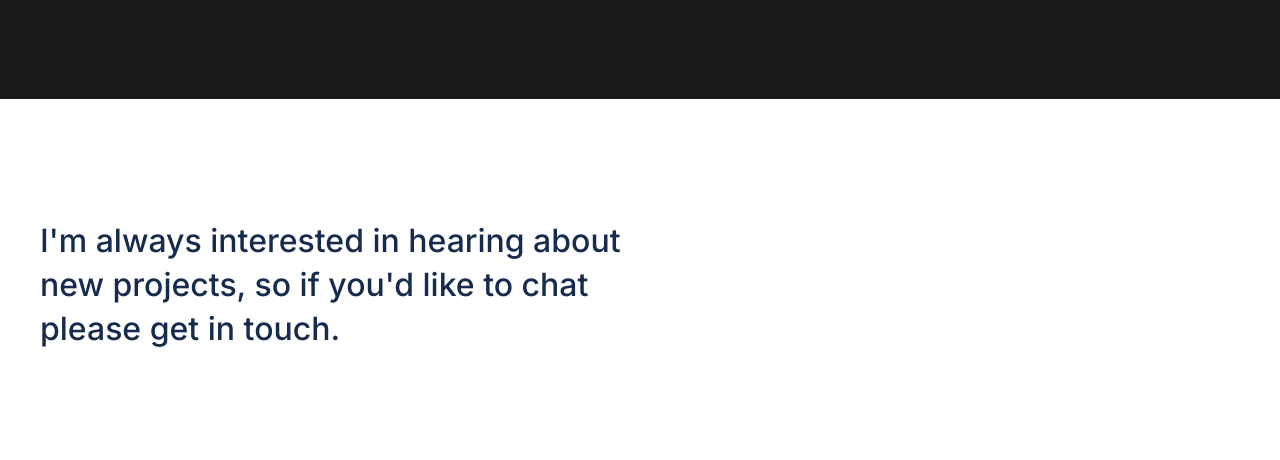
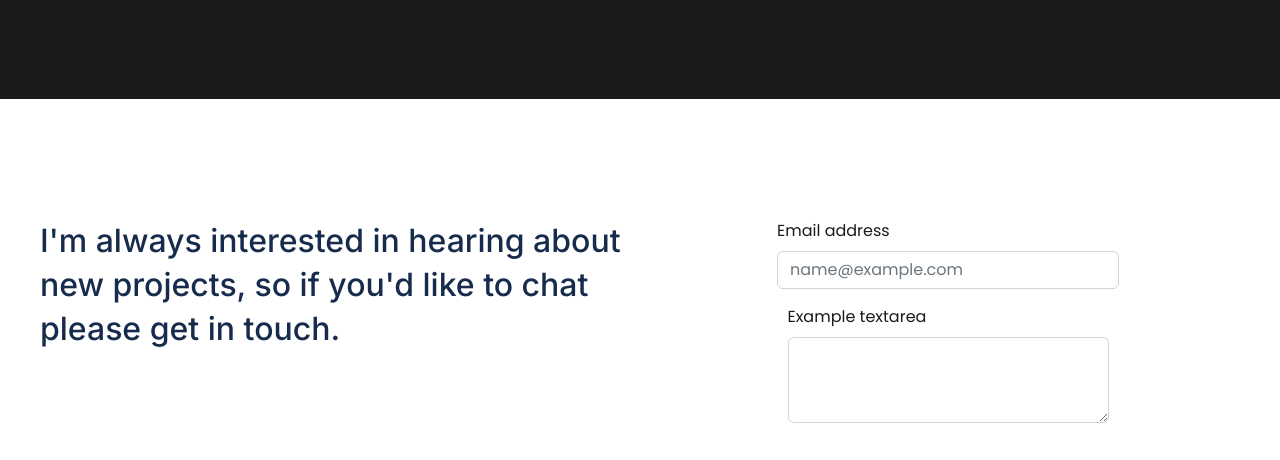
Before and after one commit to jicamargo/portfolio-bs, a website: page index.html in a window 1280 px wide. Shown: the part 4721-5181 px from the top of the page. Drawn offline with nearby package versions, Linux system fonts and the light colour scheme.

Commit message:
Add form fields

```diff
--- a/index.html
+++ b/index.html
@@ -242,9 +242,15 @@
       <form>
 
         <div class="form_input_fields">
-
-
-
+            <div class="mb-3">
+                <label for="exampleFormControlInput1" class="form-label">Email address</label>
+                <input type="email" class="form-control" id="exampleFormControlInput1" placeholder="name@example.com">
+              </div>
+              <div class="mb-3">
+                <label for="exampleFormControlTextarea1" class="form-label">Example textarea</label>
+                <textarea class="form-control" id="exampleFormControlTextarea1" rows="3"></textarea>
+              </div>
+              <a herf="#" class="btn btn-primary SeeProjectBtn resume_btn">Submit</a>
         </div>
       </form>
     </section>
```
